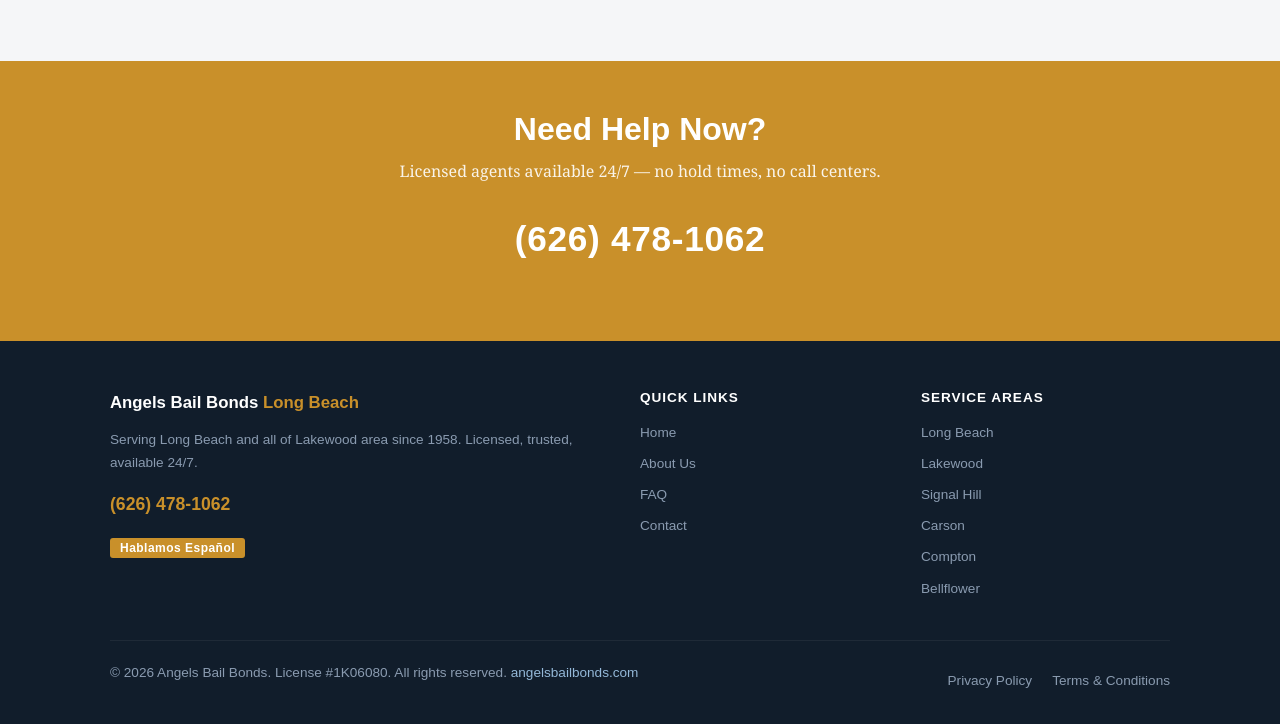
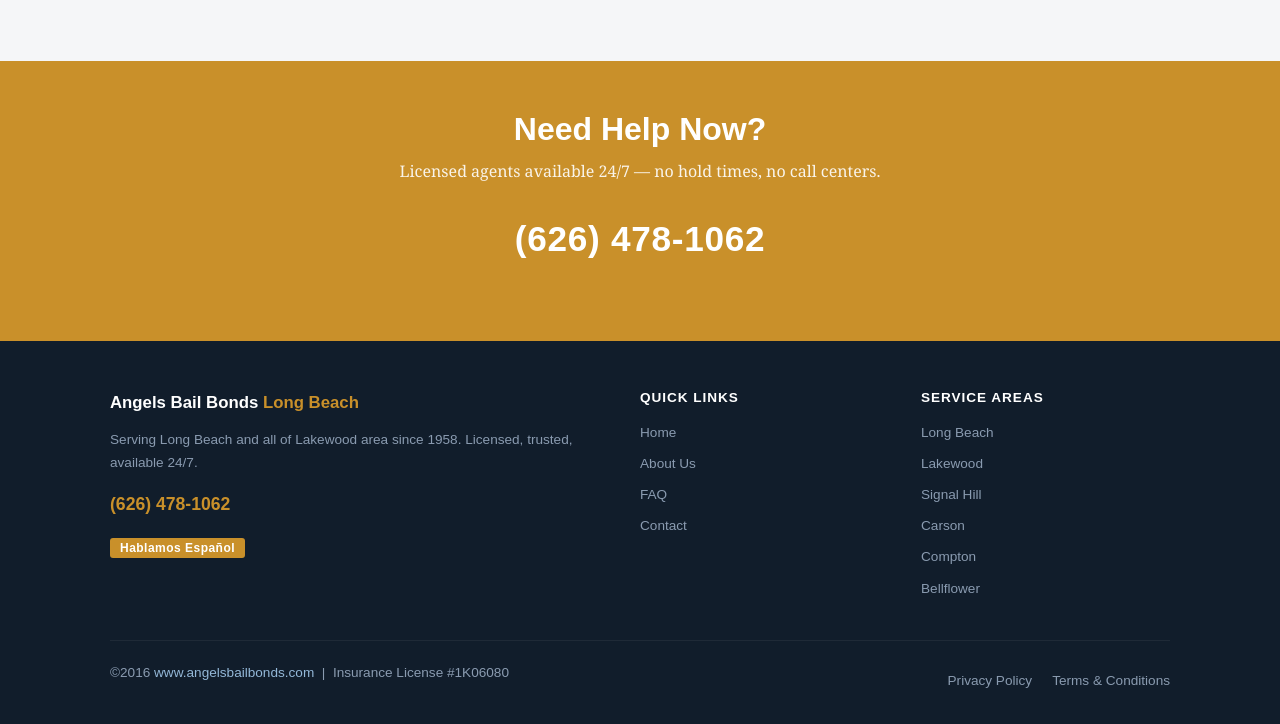
Before and after one commit to vitalradarai-source/bailbonds-longbeach, a plain HTML site: page about.html in a window 1280 px wide. Shown: the part 1457-2181 px from the top of the page. Drawn offline with Linux system fonts and the light colour scheme.

Commit message:
Initial commit — bailbonds-longbeach bail bond site

```diff
--- a/about.html
+++ b/about.html
@@ -131,7 +131,7 @@
         </div>
       </div>
       <div class="footer-bottom">
-        <p>&copy; 2026 Angels Bail Bonds. License #1K06080. All rights reserved. <a href="https://www.angelsbailbonds.com" style="color:#94b8d8">angelsbailbonds.com</a></p>
+        <p>&copy;2016 <a href="https://www.angelsbailbonds.com" style="color:#94b8d8">www.angelsbailbonds.com</a> &nbsp;|&nbsp; Insurance License #1K06080</p>
         <div class="footer-links">
           <a href="privacy.html">Privacy Policy</a>
           <a href="terms.html">Terms &amp; Conditions</a>
```
Also changed, not shown: contact.html (+1 -1 lines), faq.html (+1 -1 lines), index.html (+1 -1 lines), robots.txt.
